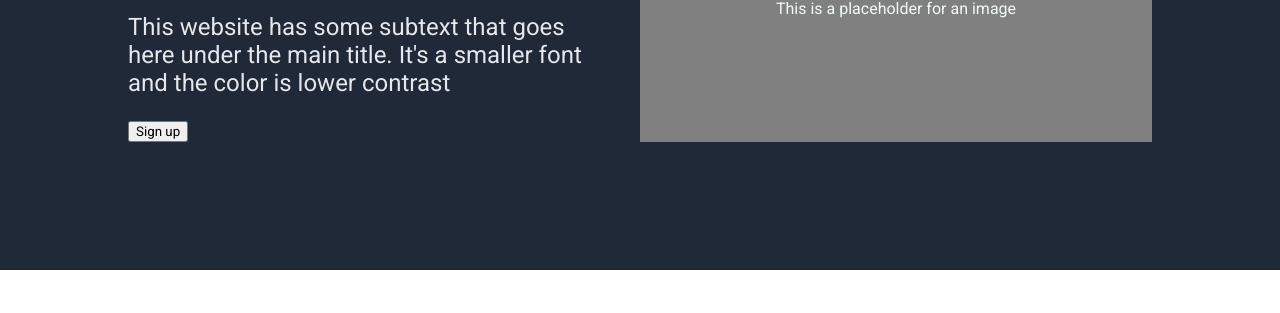
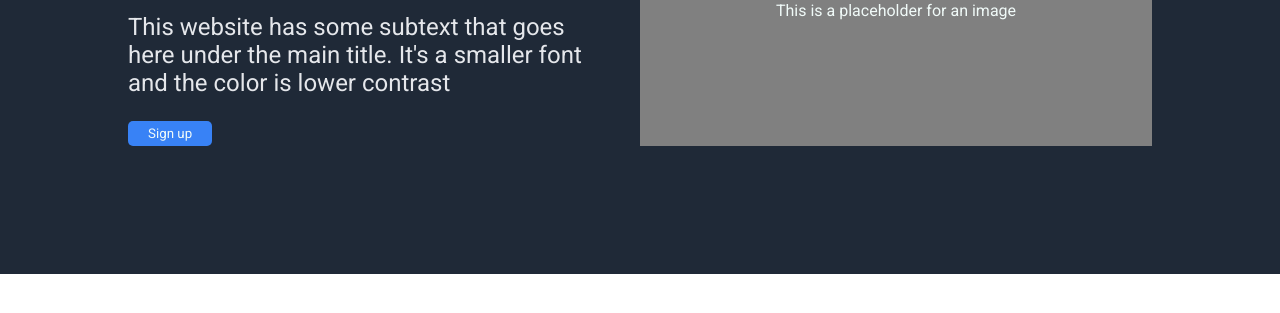
Before and after one commit to JaelAguilar/Odin-Landing-Page, a plain HTML site: page index.html in a window 1280 px wide. Shown: the part 301-614 px from the top of the page. Drawn offline with Linux system fonts and the light colour scheme.

Commit message:
Changed Sign up button

```diff
--- a/index.html
+++ b/index.html
@@ -27,6 +27,9 @@
             This is a placeholder for an image
         </div>
     </div>
+    <div class="">
+
+    </div>
 
 </body>
 </html>
--- a/style.css
+++ b/style.css
@@ -56,3 +56,11 @@
     justify-content: center;
     min-width:50%;
 }
+
+.hero button{
+    background-color: #3882f6;
+    color:#f0faf8;
+    border:none;
+    padding:5px 20px;
+    border-radius: 5px;
+}
```
